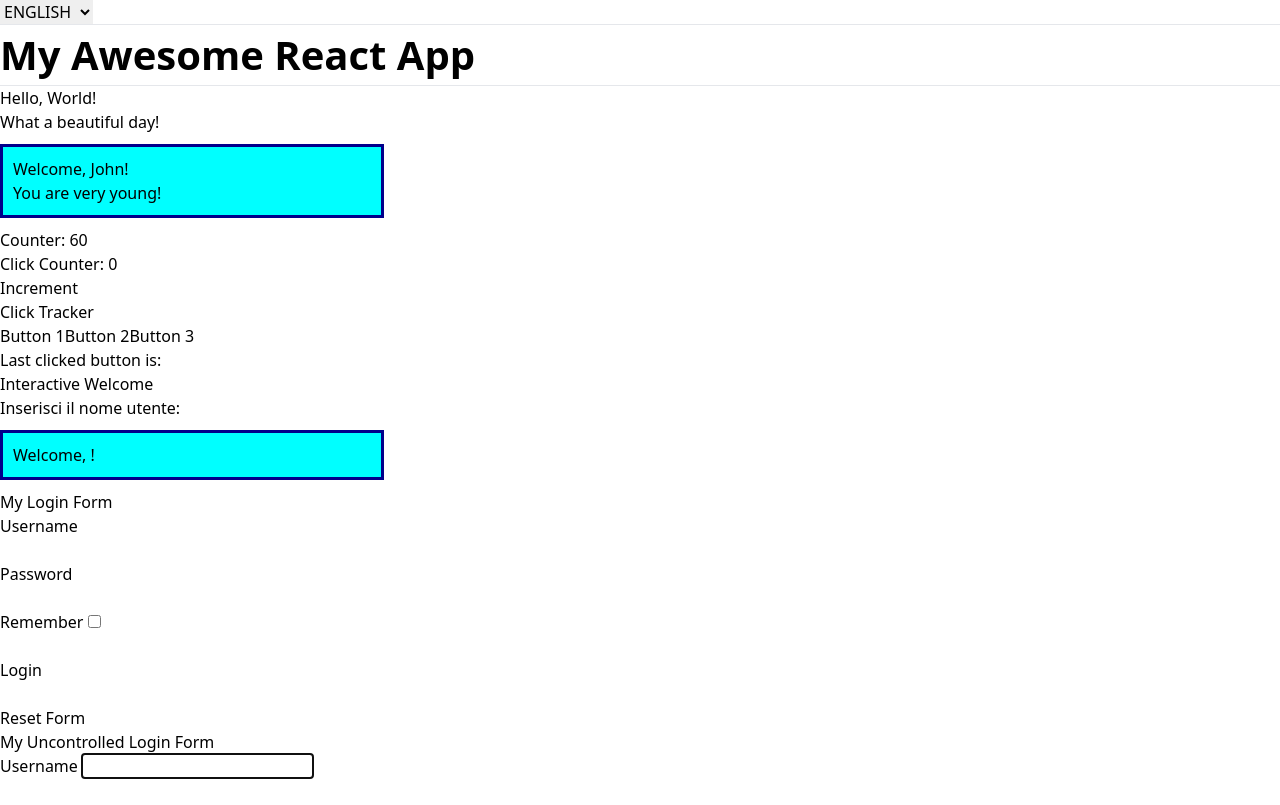
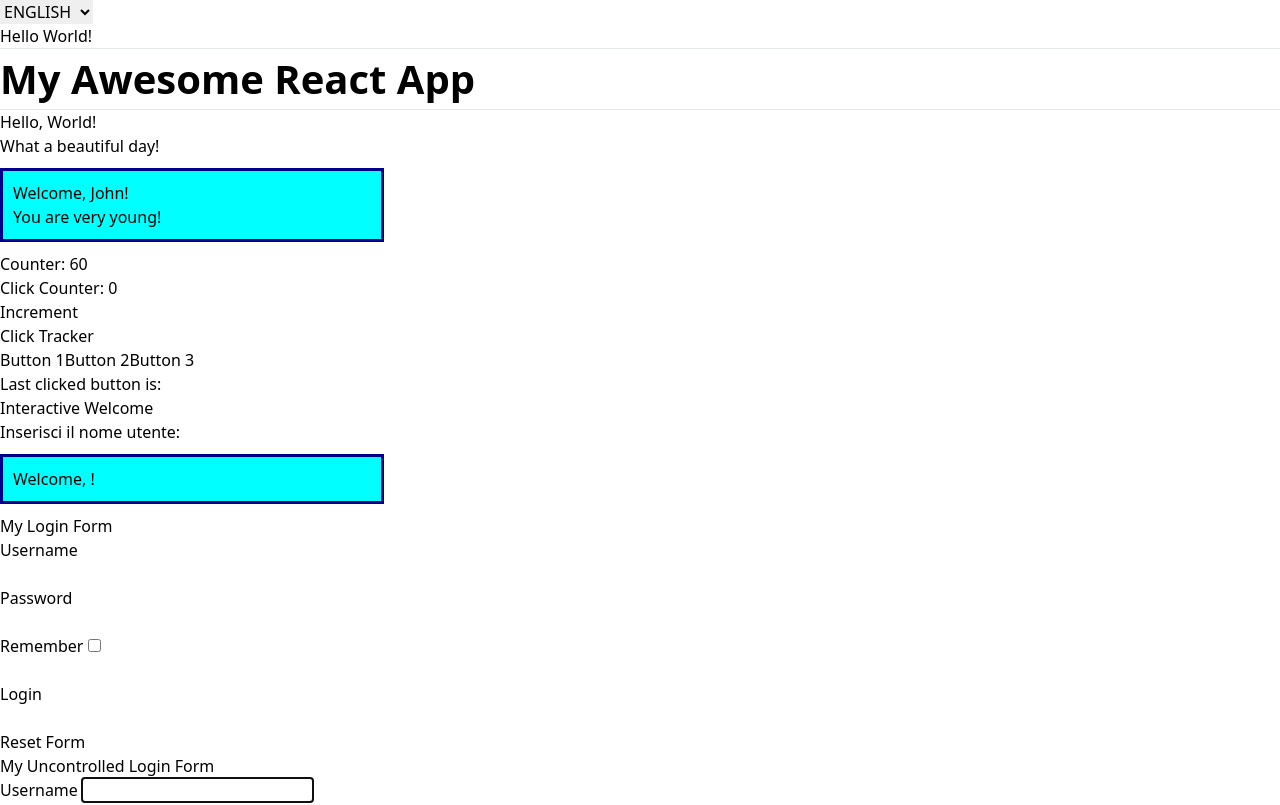
Before and after one commit to msimile/jsx-exercises, a React (Create React App) app in the folder react-exercises/: page / in a window 1280 px wide. Shown: the top 805 px of the page. Built offline with nearby package versions, Linux system fonts and the light colour scheme.

Commit message:
feat: context-02 complete

```diff
--- a/react-exercises/src/App.js
+++ b/react-exercises/src/App.js
@@ -10,12 +10,30 @@ import { UncontrolledLogin } from "./UncontrolledLogin";
 import { TodoList } from "./TodoList";
 import { Container } from "./Container";
 import { DisplayLanguage } from "./DisplayLanguage";
+import { LanguageContext } from "./LanguageContext";
 
 export class App extends React.Component {
+  state = {
+    language: "en",
+  };
+
+  handleLanguageChange = (event) => {
+    this.setState({
+      language: event.target.value,
+    });
+  };
   render() {
     return (
       <div>
-        <DisplayLanguage />
+        <LanguageContext.Provider value={this.state.language}>
+        <select
+          value={this.state.language}
+          onChange={this.handleLanguageChange}
+        >
+          <option value="en">ENGLISH</option>
+          <option value="it">ITALIANO</option>
+        </select>
+        <DisplayLanguage/>
         <hr></hr>
           <Container
             title={
@@ -48,6 +66,7 @@ export class App extends React.Component {
               }
             />
           </Container>
+        </LanguageContext.Provider>
       </div>
     );
   }
--- a/react-exercises/src/DisplayLanguage.js
+++ b/react-exercises/src/DisplayLanguage.js
@@ -1,28 +1,25 @@
 import React from "react";
 import { LanguageContext } from "./LanguageContext";
 
+const lang = {
+    en: {
+        CURRENT_LANG: "Hello World!"
+    },
+    it: {
+        CURRENT_LANG: "Ciao Mondo!"
+    }
+}
+
 export class DisplayLanguage extends React.Component {
-  state = {
-    language: "en",
-  };
-
-  handleLanguageChange = (event) => {
-    this.setState({
-      language: event.target.value,
-    });
-  };
-
   render() {
     return (
-      <LanguageContext.Provider value={this.state.language}>
-        <select
-          value={this.state.language}
-          onChange={this.handleLanguageChange}
-        >
-          <option value="en">ENGLISH</option>
-          <option value="it">ITALIANO</option>
-        </select>
-      </LanguageContext.Provider>
-    );
+        <div>
+            <LanguageContext.Consumer>
+                {(language) => {
+                    return <h3>{lang[language].CURRENT_LANG}</h3>
+                }}
+            </LanguageContext.Consumer>
+        </div>
+    )
   }
 }
```
Lines whose indentation alone changed are shown as unchanged.
